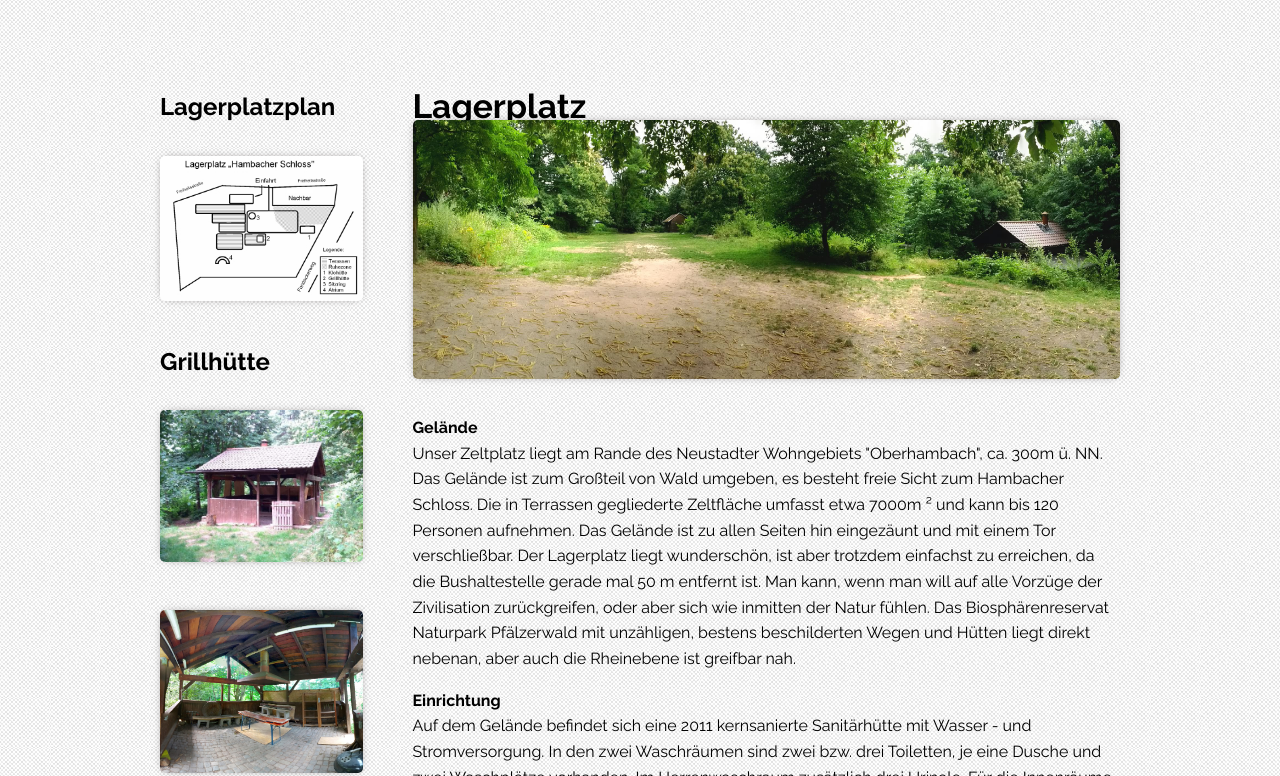
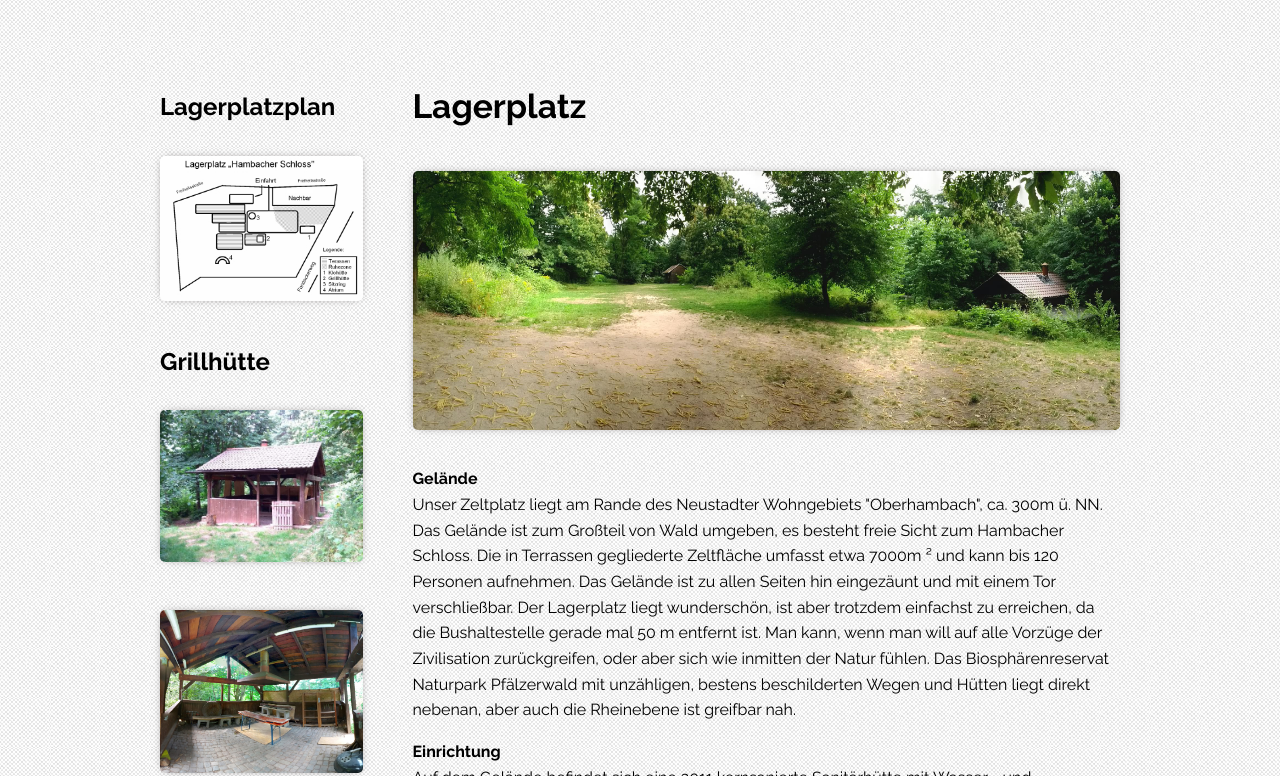
Before and after one commit to vcphambach/vcphambach.github.io, a plain HTML site: page campsite.html in a window 1280 px wide. Shown: the part 256-1032 px from the top of the page. Drawn offline with nearby package versions, Linux system fonts and the light colour scheme.

Commit message:
Update campsite.html

```diff
--- a/campsite.html
+++ b/campsite.html
@@ -122,7 +122,8 @@
 					<div id="content" class="9u skel-cell-important">
 						<section>
 							<header>
-								<h2>Lagerplatz</h2>
+								<h2>Lagerplatz</h2><br>
+								<br>
 	 <a class="image full"><img src=" images/lagerplatz_pano.jpg" alt=""></a>						</header>
 
 							<h3>Gelände</h3>
```
